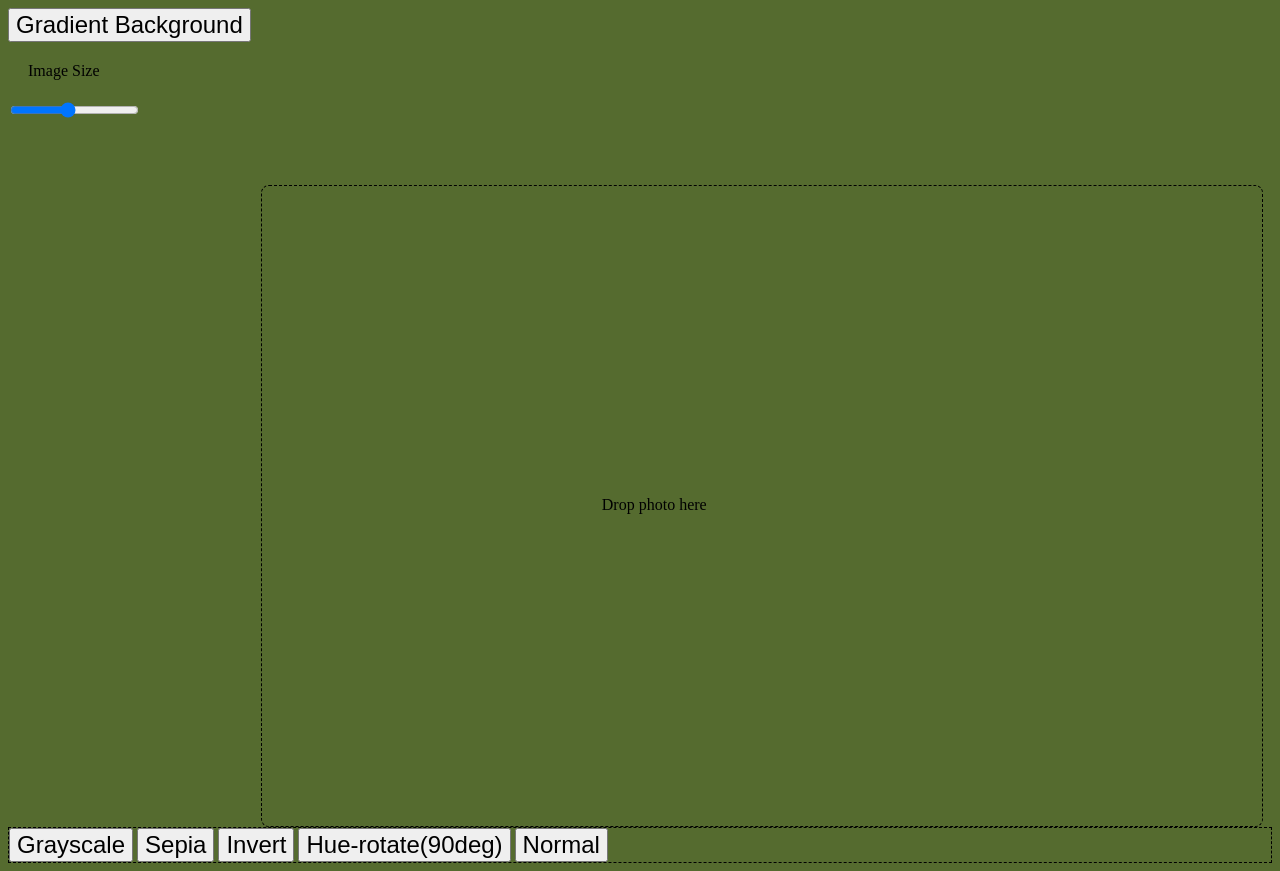
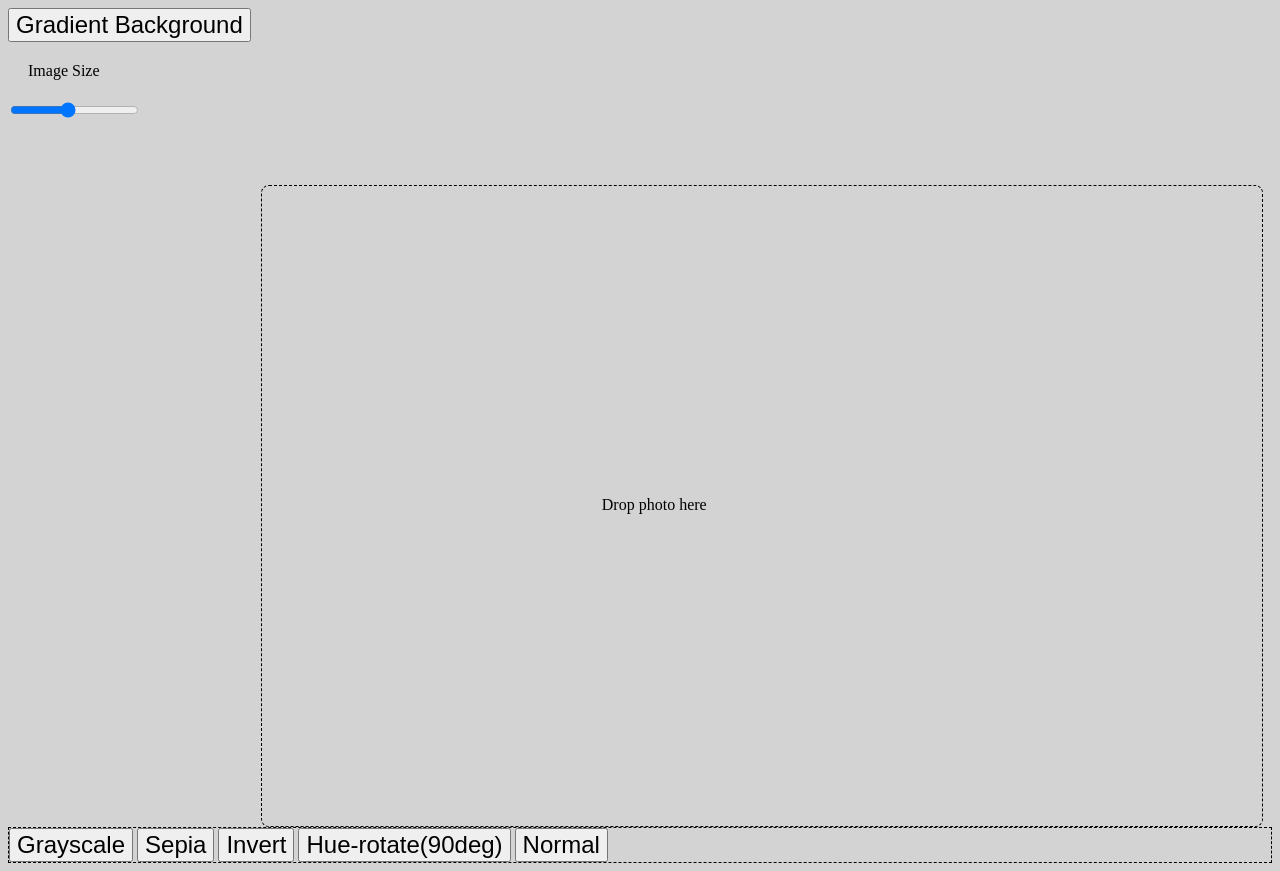
Before and after one commit to EricFrancey/Vision-Test, a plain HTML site: page index.html in a window 1280 px wide. Drawn offline with Linux system fonts and the light colour scheme.

Commit message:
image scaling

```diff
--- a/styles.css
+++ b/styles.css
@@ -1,5 +1,5 @@
 body {
-  background-color:darkolivegreen;
+  background-color:lightgray;
 }
 
 p {
@@ -9,6 +9,7 @@ p {
 img {
   height: 500px;
   width: 800px;
+  object-fit: contain;
 }
 
 button {
```
Also changed, not shown: Snellen_chart.png (added).
